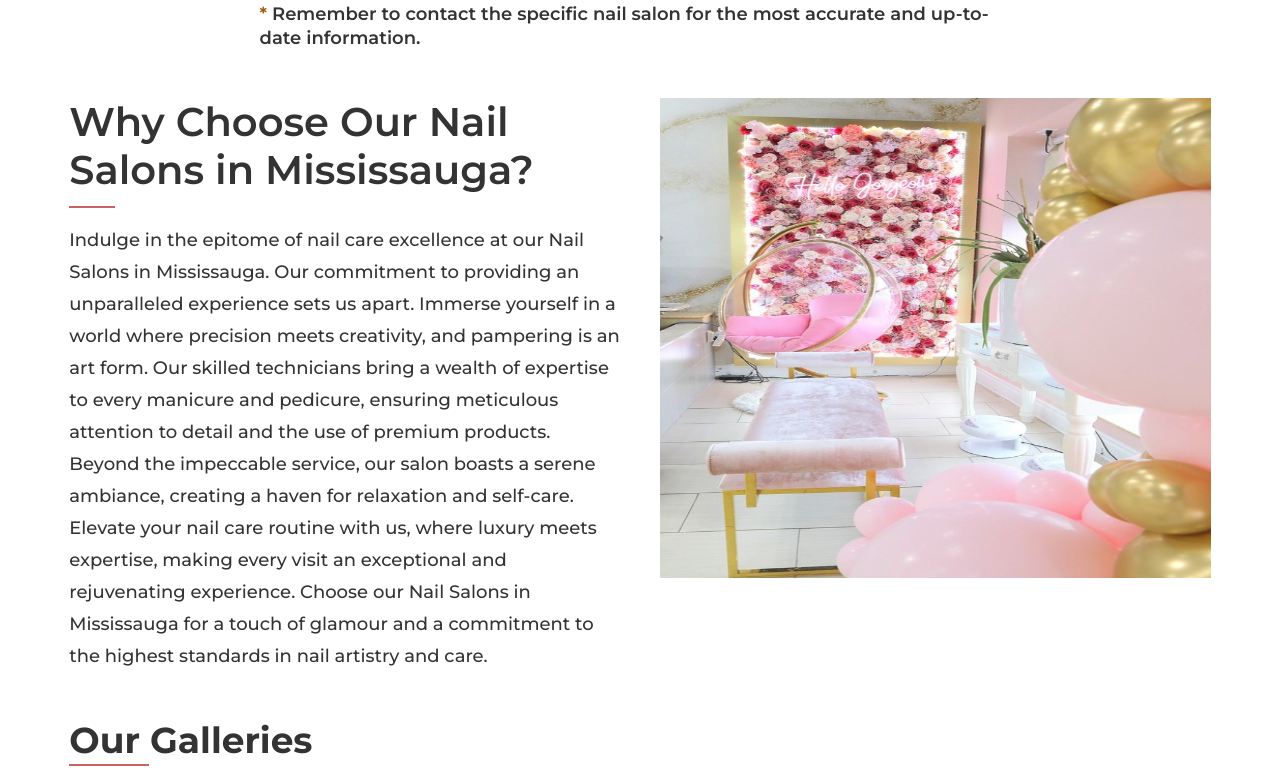
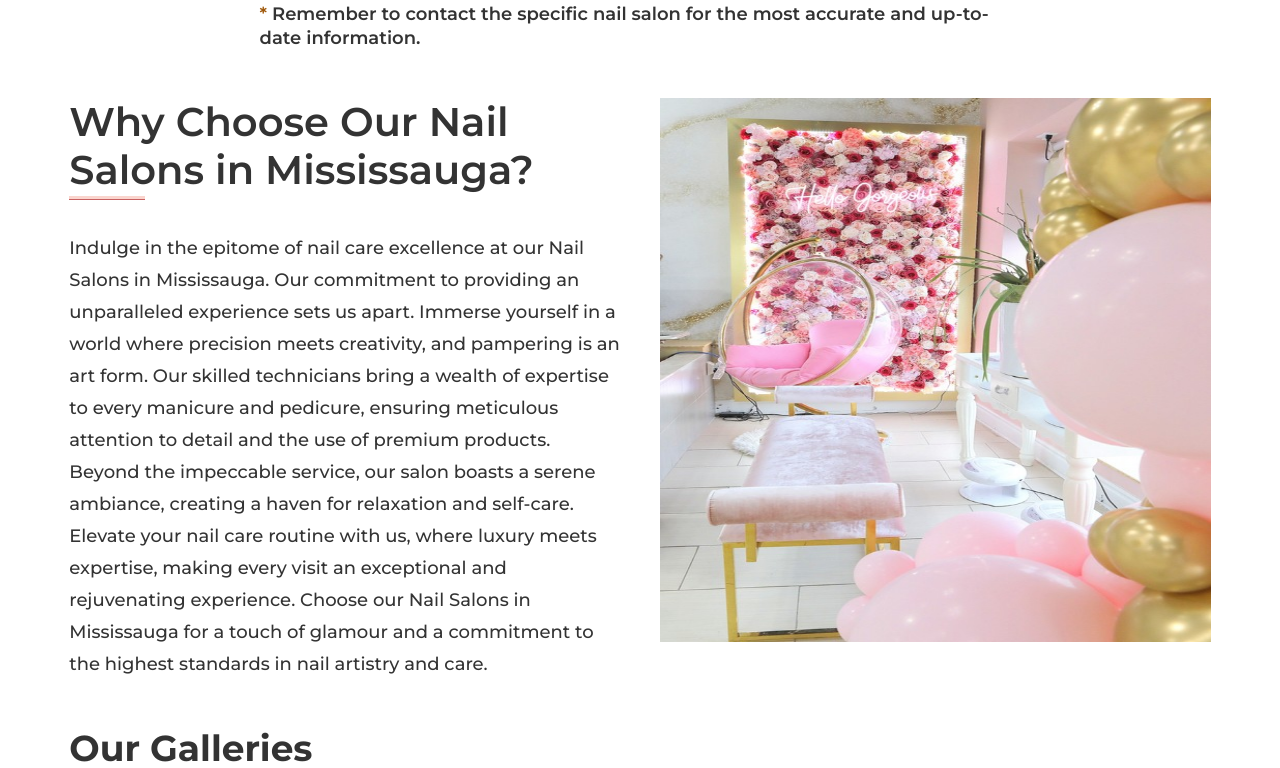
Before and after one commit to csebiplab/lavishluxnailsandspa-client, a Next.js app: page / in a window 1280 px wide. Shown: the part 10915-11683 px from the top of the page. Built offline with nearby package versions, Linux system fonts and the light colour scheme.

Commit message:
:hammer: Done Why choose section

```diff
--- a/src/components/__shared_one_time/Home/RevitalizeYourNailsSection.tsx
+++ b/src/components/__shared_one_time/Home/RevitalizeYourNailsSection.tsx
@@ -68,14 +68,14 @@ const RevitalizeYourNailsSection = () => {
     <div className="flex justify-center">
       <div className="w-full">
         <div className="flex flex-col md:flex-row gap-y-3 gap-x-8">
-          <div className="mx-auto mb-8">
+          <div className="mx-auto md:mb-8">
             <h2 className={`title textPrimary`}>
               <span className="font-semibold">Revitalize Your Nails: </span>
               Experience the Magic of Our Nail Spa Haven
             </h2>
             <div className="sm-bb" />
           </div>
-          <p className="text-base mt-8">
+          <p className="text-base md:mt-8">
             <span className="text-yellow-600 mr-1">*</span>
             In our nail spa haven, we don't just offer nail services; we provide
             a holistic experience that combines relaxation, creativity, and
@@ -84,7 +84,7 @@ const RevitalizeYourNailsSection = () => {
           </p>
         </div>
 
-        <div className="grid grid-cols-1 md:grid-cols-5 justify-between gap-x-8 gap-y-4">
+        <div className="grid grid-cols-1 md:grid-cols-5 justify-between gap-x-8 gap-y-4 mt-4 md:mt-0">
           <div className="order-2 w-full md:col-span-3">
             <ul className="list-inside list-disc grid grid-cols-1 md:grid-cols-2 gap-x-8 gap-y-5 text-xl w-full textPrimary">
               {listContents.map((list) => (
--- a/src/components/__shared_one_time/Home/WhyChooseOurNailSalonsSection.tsx
+++ b/src/components/__shared_one_time/Home/WhyChooseOurNailSalonsSection.tsx
@@ -6,11 +6,14 @@ const WhyChooseOurNailSalonsSection = () => {
     <div className="flex justify-center">
       <div className="grid grid-cols-1 md:grid-cols-2 gap-x-10 gap-y-4 h-min">
         <div>
-          <h2 className={`title font-semibold textPrimary`}>
-            Why Choose Our Nail Salons in Mississauga?
-          </h2>
-          <div className="w-1/12 border-b-2 borderClr primaryBgColor mt-3" />
-          <div className="mt-4 textPrimary leading-8">
+          <div className="mx-auto mb-8">
+            <h2 className={`title textPrimary font-semibold`}>
+              Why Choose Our Nail Salons in Mississauga?
+            </h2>
+            <div className="sm-bb" />
+          </div>
+
+          <div className="textPrimary leading-8">
             <p>
               Indulge in the epitome of nail care excellence at our Nail Salons
               in Mississauga. Our commitment to providing an unparalleled
@@ -34,7 +37,7 @@ const WhyChooseOurNailSalonsSection = () => {
             alt="lavish picture"
             width={400}
             height={500}
-            className="h-[30rem] w-full"
+            className="h-full md:h-[34rem] w-full"
           />
         </div>
       </div>
--- a/src/components/__shared_one_time/Home/WorkingProcessOfOurLavishLuxNailsSection.tsx
+++ b/src/components/__shared_one_time/Home/WorkingProcessOfOurLavishLuxNailsSection.tsx
@@ -58,13 +58,13 @@ const WorkingProcessOfOurLavishLuxNailsSection = () => {
     <div className="flex justify-center">
       <div className="w-full">
         <div className="flex flex-col md:flex-row gap-y-3 gap-x-8">
-          <div className="mx-auto mb-8">
+          <div className="mx-auto md:mb-8">
             <h2 className={`title textPrimary font-semibold`}>
               Working Process of our Lavish Lux Nails Mississauga
             </h2>
             <div className="sm-bb" />
           </div>
-          <p className="text-base mt-8">
+          <p className="text-base md:mt-8">
             <span className="text-yellow-600 mr-1">*</span>
             In essence, Lavish Lux Nails Mississauga goes beyond the
             conventional nail salon, offering an unparalleled blend of artistic
@@ -73,7 +73,7 @@ const WorkingProcessOfOurLavishLuxNailsSection = () => {
           </p>
         </div>
 
-        <div className="grid grid-cols-1 md:grid-cols-5 justify-between gap-x-8 gap-y-4">
+        <div className="grid grid-cols-1 md:grid-cols-5 justify-between gap-x-8 gap-y-4 mt-4 md:mt-0">
           <div className="order-2 w-full md:col-span-3">
             <ul className="list-inside list-disc grid grid-cols-1 md:grid-cols-2 gap-x-8 gap-y-5 text-xl w-full textPrimary">
               {listContents.map((list) => (
```
